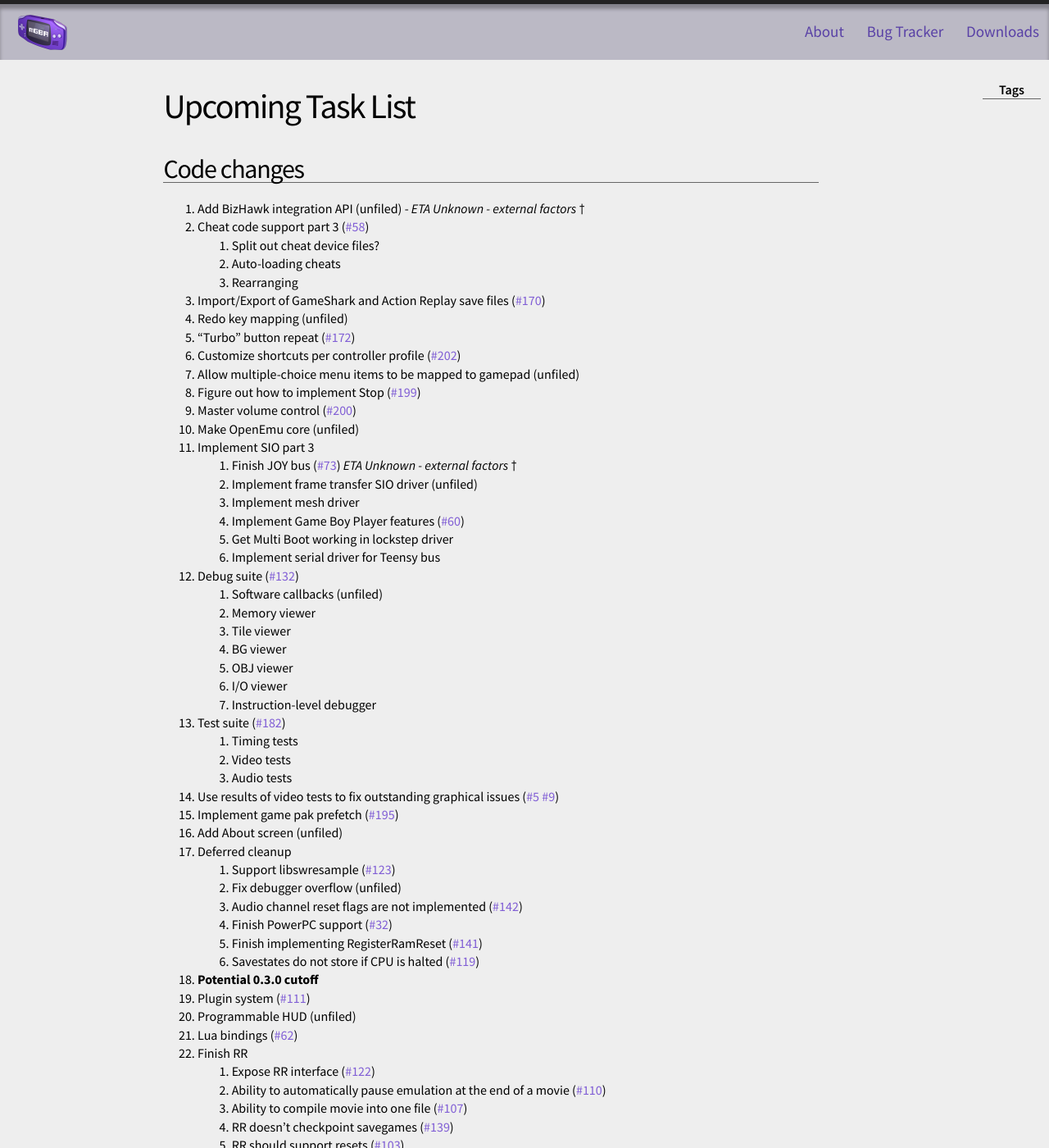
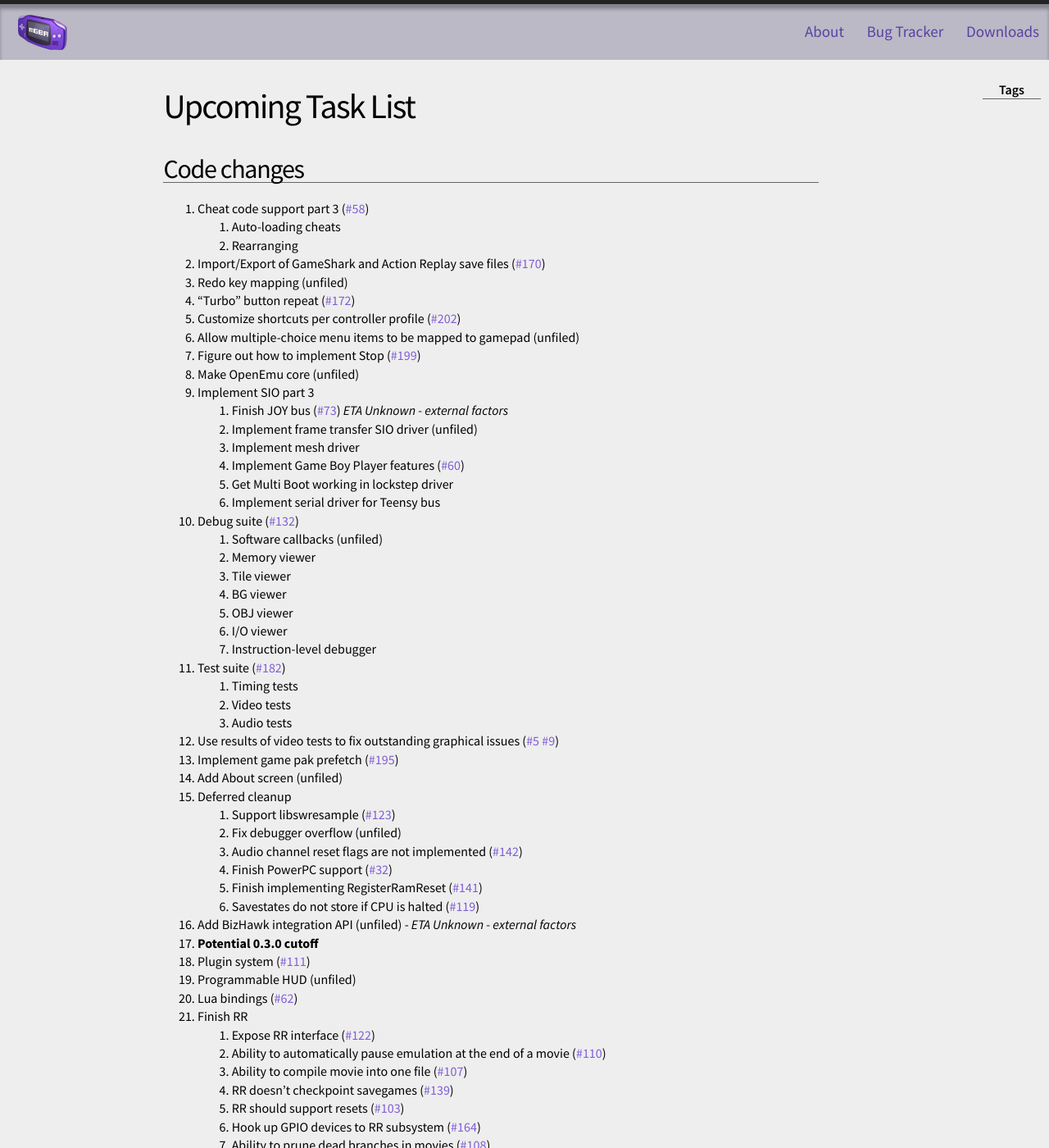
Before and after one commit to mgba-emu/www, a Jekyll site: the page built from tasks.markdown, in a window 1280 px wide and 1400 px high. Shown: the whole window at 82% size. Built offline with Jekyll 4.4.1, drawn with Linux system fonts in a browser that asks for light colours; some of the changed text lies outside the part shown.

Commit message:
Update tasks

```diff
--- a/tasks.markdown
+++ b/tasks.markdown
@@ -6,9 +6,7 @@ permalink: tasks.html
 Code changes
 ------------
 
-1. Add BizHawk integration API (unfiled) - *ETA Unknown - external factors* &dagger;
 1. Cheat code support part 3 ({% bug 58 %})
-    1. Split out cheat device files?
     1. Auto-loading cheats
     1. Rearranging
 1. Import/Export of GameShark and Action Replay save files ({% bug 170 %})
@@ -17,10 +15,9 @@ Code changes
 1. Customize shortcuts per controller profile ({% bug 202 %})
 1. Allow multiple-choice menu items to be mapped to gamepad (unfiled)
 1. Figure out how to implement Stop ({% bug 199 %})
-1. Master volume control ({% bug 200 %})
 1. Make OpenEmu core (unfiled)
 1. Implement SIO part 3
-    1. Finish JOY bus ({% bug 73 %}) *ETA Unknown - external factors* &dagger;
+    1. Finish JOY bus ({% bug 73 %}) *ETA Unknown - external factors*
     1. Implement frame transfer SIO driver (unfiled)
     1. Implement mesh driver
     1. Implement Game Boy Player features ({% bug 60 %})
```
Also changed, not shown: other parts of tasks.markdown (+1 -3 lines).
